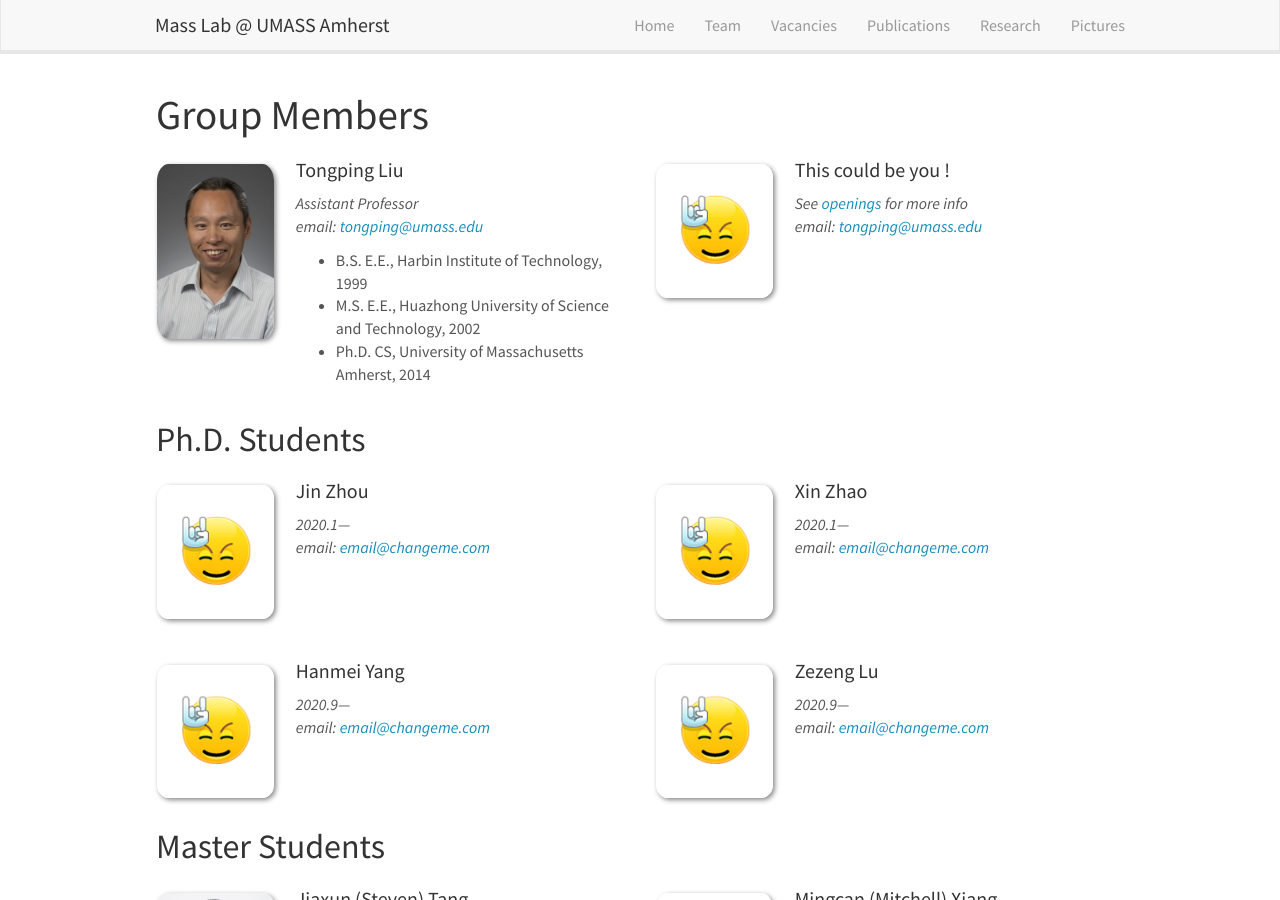
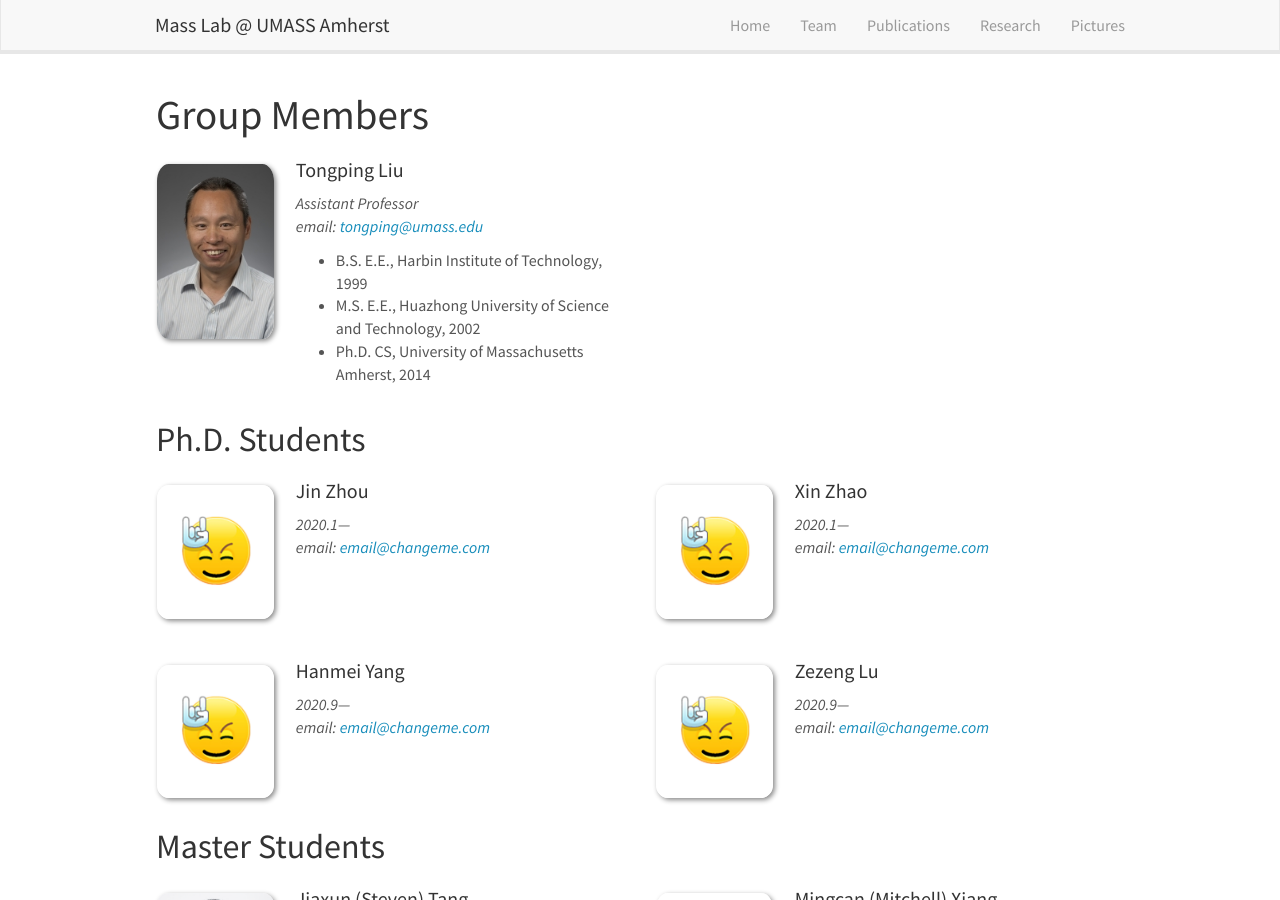
Before and after one commit to UTSASRG/UTSASRG.github.io, a Jekyll site: the page built from _pages/team.md, in a window 1280 px wide and 900 px high. Built offline with Jekyll 4.4.1, drawn with Linux system fonts in a browser that asks for light colours; nearby versions of some CDN libraries.

Commit message:
Remove Vaccancies page according to professors's demand

```diff
--- a/_data/group_members.yml
+++ b/_data/group_members.yml
@@ -6,13 +6,3 @@
   education1: B.S. E.E., Harbin Institute of Technology, 1999
   education2: M.S. E.E., Huazhong University of Science and Technology, 2002
   education3: Ph.D. CS, University of Massachusetts Amherst, 2014
-
-- name: "This could be you !"
-  photo: rock.jpg
-  info: See <a href="/vacancies">openings</a> for more info
-  email: tongping@umass.edu
-  number_educ: 0
-  education1:
-  education2:
-  education3:
-  education4:
--- a/_includes/header.html
+++ b/_includes/header.html
@@ -14,7 +14,6 @@
 	  <ul class="nav navbar-nav navbar-right">
 		<li><a href="{{ site.url }}{{ site.baseurl }}/">Home</a></li>
 		<li><a href="{{ site.url }}{{ site.baseurl }}/team">Team</a></li>
-		<li><a href="{{ site.url }}{{ site.baseurl }}/vacancies">Vacancies</a></li>
 		<li><a href="{{ site.url }}{{ site.baseurl }}/publications">Publications</a></li>
 		<li><a href="{{ site.url }}{{ site.baseurl }}/research">Research</a></li>
 		<li><a href="{{ site.url }}{{ site.baseurl }}/pictures">Pictures</a></li>
```
Also changed, not shown: _pages/openings.md (deleted, +0 -13 lines).
